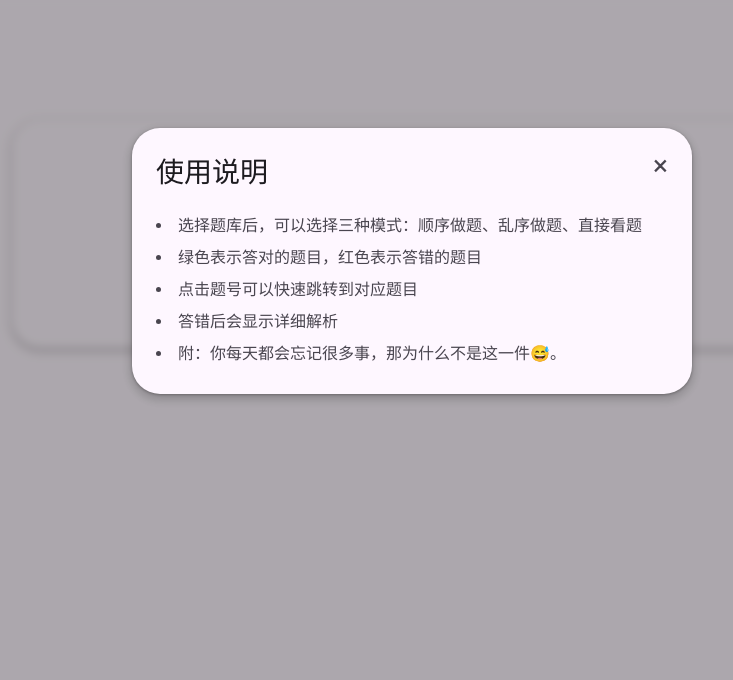
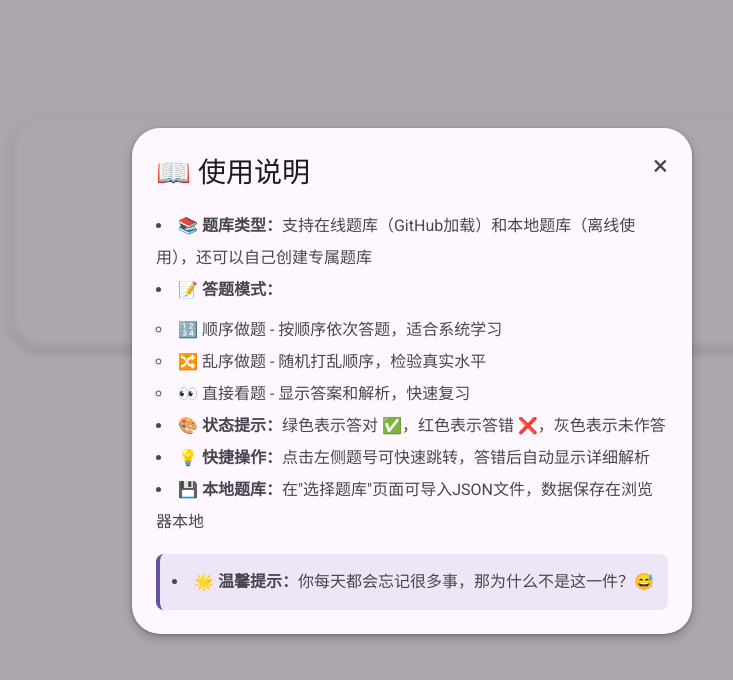
Before and after one commit to jantian3n/quiz, a plain HTML site: page index.html in a window 1280 px wide. Both pictures are taken after a click on the button "使用说明". Shown: the whole page, without its empty margins (228-961 px from the left). Drawn offline with nearby package versions, Linux system fonts and the light colour scheme.

Commit message:
Add files via upload

```diff
--- a/index.html
+++ b/index.html
@@ -3,7 +3,7 @@
 <head>
     <meta charset="UTF-8">
     <meta name="viewport" content="width=device-width, initial-scale=1.0">
-    <title>记什么都行的题库</title>
+    <title>CATTI俄语二级笔译题库</title>
     <!-- Material Design 3 Fonts -->
     <link rel="preconnect" href="https://fonts.googleapis.com">
     <link rel="preconnect" href="https://fonts.gstatic.com" crossorigin>
@@ -14,7 +14,7 @@
 </head>
 <body>
     <div class="container">
-        <h1>记什么都行的题库</h1>
+        <h1>CATTI俄语二级笔译题库</h1>
         <div class="button-group">
             <button class="main-btn" onclick="location.href='select.html'">
                 开始练习
@@ -28,13 +28,22 @@
 <div id="instructions-modal" class="modal">
     <div class="modal-content">
         <span class="close" onclick="closeInstructions()">&times;</span>
-            <h2>使用说明</h2>
+        <h2>📖 使用说明</h2>
         <ul>
-                <li>选择题库后，可以选择三种模式：顺序做题、乱序做题、直接看题</li>
-                <li>绿色表示答对的题目，红色表示答错的题目</li>
-                <li>点击题号可以快速跳转到对应题目</li>
-                <li>答错后会显示详细解析</li>
-                <li>附：你每天都会忘记很多事，那为什么不是这一件😅。</li>
+            <li><strong>📚 题库类型：</strong>支持在线题库（GitHub加载）和本地题库（离线使用），还可以自己创建专属题库</li>
+            <li><strong>📝 答题模式：</strong>
+                <ul style="margin-top: 8px;">
+                    <li>🔢 顺序做题 - 按顺序依次答题，适合系统学习</li>
+                    <li>🔀 乱序做题 - 随机打乱顺序，检验真实水平</li>
+                    <li>👀 直接看题 - 显示答案和解析，快速复习</li>
+                </ul>
+            </li>
+            <li><strong>🎨 状态提示：</strong>绿色表示答对 ✅，红色表示答错 ❌，灰色表示未作答</li>
+            <li><strong>💡 快捷操作：</strong>点击左侧题号可快速跳转，答错后自动显示详细解析</li>
+            <li><strong>💾 本地题库：</strong>在"选择题库"页面可导入JSON文件，数据保存在浏览器本地</li>
+            <li style="margin-top: 16px; padding: 12px; background: rgba(103, 80, 164, 0.1); border-radius: 8px; border-left: 4px solid #6750A4;">
+                <strong>🌟 温馨提示：</strong>你每天都会忘记很多事，那为什么不是这一件？😅
+            </li>
         </ul>
     </div>
 </div>
```
Lines whose indentation alone changed are shown as unchanged.
